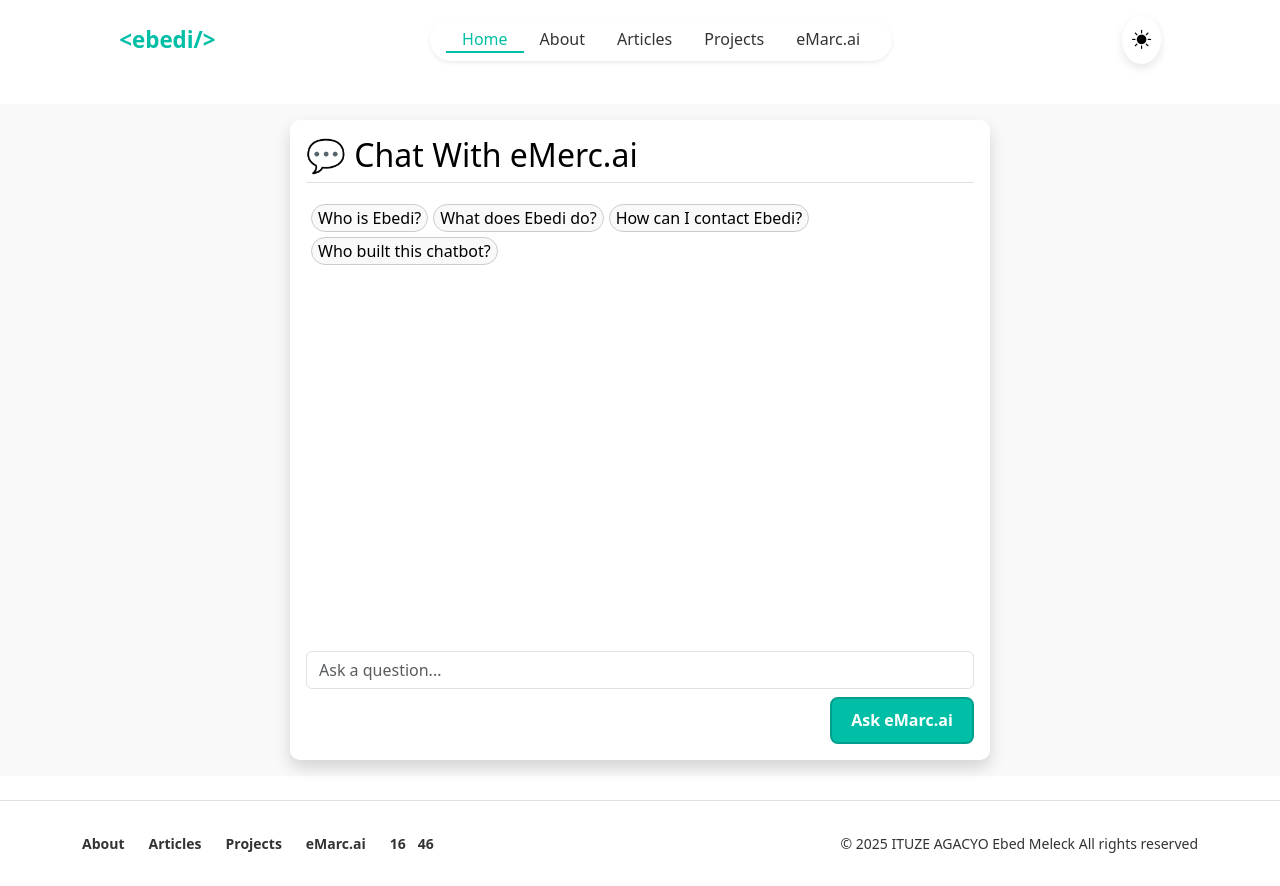
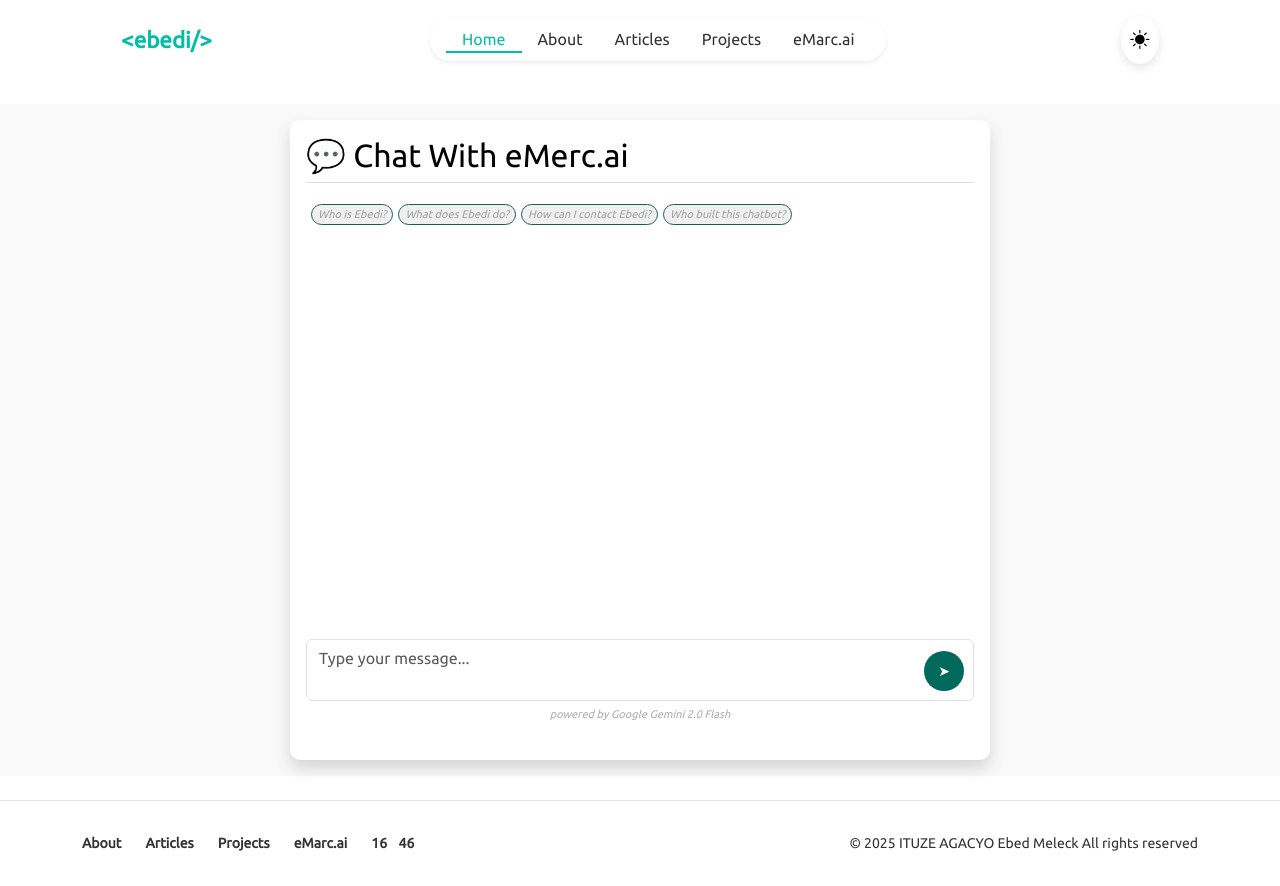
Before and after one commit to ISONIC0788/ebedimeleck.engineer, a React (Vite) app in the folder front-end/: page /eMarc.ai in a window 1280 px wide. Built offline with nearby package versions, Linux system fonts and the light colour scheme.

Commit message:
changed font and content on chat ai section

```diff
--- a/front-end/src/components/GeminiChat.jsx
+++ b/front-end/src/components/GeminiChat.jsx
@@ -1,4 +1,5 @@
 import React, { useState } from "react";
+// import '../App.css'
 
 // Predefined Q&A (you can extend this)
 const predefinedQA = {
@@ -51,7 +52,8 @@ function GeminiChat() {
       }, 400);
       return;
     }
-   const baseURL = "https://ebedimeleck-engineer.onrender.com"|| "http://localhost:5000";
+    const baseURL =
+      "https://ebedimeleck-engineer.onrender.com" || "http://localhost:5000";
     // Call Gemini backend
     try {
       const res = await fetch(`${baseURL}/ask`, {
@@ -141,22 +143,59 @@ function GeminiChat() {
         </div>
 
         {/* Chat Footer */}
-        <div className="chat-footer d-flex align-items-center gap-2">
-          <input
-            type="text"
+        <div
+          className="chat-footer"
+          style={{ position: "relative", width: "100%" }}
+        >
+          <textarea
             className="form-control"
-            placeholder="Ask a question..."
+            placeholder="Type your message..."
             value={prompt}
             onChange={(e) => setPrompt(e.target.value)}
-            onKeyDown={(e) => e.key === "Enter" && handleAsk()}
+            onKeyDown={(e) => e.key === "Enter" && !e.shiftKey && handleAsk()}
+            rows={2}
+            style={{
+              resize: "none",
+              paddingRight: "60px", // space for button inside textarea
+            }}
           />
           <button
             onClick={() => handleAsk()}
-            className={`ask-gemini-btn ${loading ? "loading" : ""}`}
             disabled={loading}
+            style={{
+              position: "absolute",
+              right: "10px",
+              bottom: "10px",
+              borderRadius: "50%",
+              width: "40px",
+              height: "40px",
+              display: "flex",
+              alignItems: "center",
+              justifyContent: "center",
+              backgroundColor: "#00695c",
+              color: "#fff",
+              border: "none",
+              fontSize: "14px",
+              cursor: "pointer",
+            }}
           >
-            {loading ? "Thinking..." : "Ask eMarc.ai"}
+            {loading ? "..." : "➤"}
           </button>
+        </div>
+        <div style={{ display: "flex", justifyContent: "center" }}>
+          <p
+            style={{
+              bottom: "10px",
+              right: "15px",
+              fontSize: "11px",
+              color: "#999",
+              opacity: 0.8,
+              fontStyle: "italic",
+              padding:"5px"
+            }}
+          >
+            powered by Google Gemini 2.0 Flash
+          </p>
         </div>
       </div>
     </div>
--- a/front-end/src/styles/navbar.scss
+++ b/front-end/src/styles/navbar.scss
@@ -1,14 +1,17 @@
 // Light and dark mode variables
+@import url('https://fonts.googleapis.com/css2?family=Ubuntu&display=swap');
+body {
+  font-family: 'Ubuntu', sans-serif;
+}
+
+
 $light-bg: #ffffff;
 $light-text: #333;
 $primary-accent: #00bfa6;
 $dark-bg: #1e1e1e;
 $dark-text: #f0f0f0;
 
-// $light-bg: #ffffff;
-// $light-text: #333333;
-// $dark-bg: #1e1e1e;
-// $dark-text: #f0f0f0;
+
 $text-muted-light: #555555;
 $text-muted-dark: #b0b0b0;
 
@@ -66,7 +69,6 @@ body.dark-mode {
   transition: 0.3s ease;
 }
 
-
 .logo {
   font-size: 1.4rem;
   font-weight: bold;
@@ -118,7 +120,6 @@ body.dark-mode {
     position: absolute;
     top: 5rem;
     backdrop-filter: blur(10px);
-
   }
 }
 
@@ -132,7 +133,6 @@ body.dark-mode {
   cursor: pointer;
   transition: 0.3s ease;
 }
-
 
 // footer
 
@@ -167,13 +167,7 @@ body.dark-mode .footer {
   }
 }
 
-
-
-
-
 //hero.scss
-
-
 
 .hero-section {
   background-color: $light-bg;
@@ -223,7 +217,7 @@ body.dark-mode .footer {
     .lead {
       color: $text-muted-dark;
     }
-    .title-name{
+    .title-name {
       color: #f0f0f0;
     }
 
@@ -233,12 +227,11 @@ body.dark-mode .footer {
   }
 }
 
-
 .sidebar-card {
   background-color: $light-bg;
   color: $light-text;
   transition: background-color 0.3s ease, color 0.3s ease;
-  border:  0.5px solid #0a6847;
+  border: 0.5px solid #0a6847;
 
   .text-muted {
     color: $text-muted-light;
@@ -255,7 +248,7 @@ body.dark-mode .footer {
 // Dark Mode Styles
 body.dark-mode .sidebar-card {
   background-color: $dark-bg;
-  color: $dark-text ;
+  color: $dark-text;
   // border:  1px solid #0a6847 ;
 
   .text-muted {
@@ -266,8 +259,6 @@ body.dark-mode .sidebar-card {
     border-color: lighten($primary-accent, 15%);
   }
 }
-
-
 
 body.dark-mode {
   .dark-mode-card {
@@ -284,19 +275,15 @@ body.dark-mode {
   }
 }
 
-
-
 .article-card:hover {
   transform: translateY(-3px);
   box-shadow: 0 6px 20px rgba(0, 0, 0, 0.1);
   transition: all 0.3s ease;
 
-  border:  1px solid #00bfa6 ; /* darker green or any shade you want   #0a6847*/
+  border: 1px solid #00bfa6; /* darker green or any shade you want   #0a6847*/
   // text-decoration: underline;
   transition: all 0.3s ease;
 }
-
-
 
 .portfolio-card {
   background-color: $light-bg;
@@ -356,13 +343,11 @@ body.dark-mode .portfolio-card {
   }
 }
 
-
-
-
 // about annimtion
 
 @keyframes bounce {
-  0%, 100% {
+  0%,
+  100% {
     transform: translateY(0);
   }
 
@@ -386,7 +371,6 @@ body.dark-mode .portfolio-card {
   box-shadow: 0 8px 25px rgba(0, 0, 0, 0.35);
 }
 
-
 body.dark-mode .animated-shadow:hover {
   transform: scale(1.05);
   box-shadow: 0 8px 25px #00bfa6;
@@ -404,10 +388,6 @@ body.dark-mode .animated-shadow:hover {
     }
   }
 }
-
-
-
-
 
 // project section
 
@@ -454,7 +434,6 @@ body.dark-mode .animated-shadow:hover {
   font-size: 1.125rem;
   line-height: 1.8;
 }
-
 
 /* LoadingDots.css */
 /* LoadingDots.css */
@@ -504,51 +483,6 @@ body.dark-mode .animated-shadow:hover {
   transition: transform 0.3s ease;
 }
 
-
-
-// .ask-gemini-btn {
-//   background-color: $primary-accent;
-//   color: white;
-//   border: 2px solid darken($primary-accent, 10%);
-//   padding: 0.6rem 1.2rem;
-//   border-radius: 0.5rem;
-//   font-weight: 600;
-//   font-size: 1rem;
-//   cursor: pointer;
-//   transition: all 0.3s ease;
-//   position: relative;
-
-//   &:hover {
-//     background-color: darken($primary-accent, 5%);
-//     transform: translateY(-1px);
-//   }
-
-//   &.loading {
-//     pointer-events: none;
-//     opacity: 0.7;
-
-//     &::after {
-//       content: '';
-//       position: absolute;
-//       right: 1rem;
-//       top: 50%;
-//       width: 16px;
-//       height: 16px;
-//       margin-top: -8px;
-//       border: 2px solid white;
-//       border-top-color: transparent;
-//       border-radius: 50%;
-//       animation: spin 0.8s linear infinite;
-//     }
-//   }
-// }
-
-// @keyframes spin {
-//   0% { transform: rotate(0deg); }
-//   100% { transform: rotate(360deg); }
-// }
-
-
 .chat-container {
   display: flex;
   justify-content: center;
@@ -582,7 +516,8 @@ body.dark-mode .animated-shadow:hover {
   margin-bottom: 1.25rem;
 }
 
-.user-message, .bot-response {
+.user-message,
+.bot-response {
   background-color: #f5f5f5;
   padding: 0.75rem 1rem;
   border-radius: 10px;
@@ -609,19 +544,6 @@ body.dark-mode .animated-shadow:hover {
 }
 
 /* Button Styling */
-.ask-gemini-btn {
-  background-color: #00bfa6;
-  color: white;
-  border: 2px solid #009f8d;
-  padding: 0.6rem 1.2rem;
-  border-radius: 0.5rem;
-  font-weight: 600;
-  font-size: 1rem;
-  cursor: pointer;
-  transition: all 0.3s ease;
-  position: relative;
-  align-self: flex-end;
-}
 
 .ask-gemini-btn:hover {
   background-color: #00a893;
@@ -633,7 +555,7 @@ body.dark-mode .animated-shadow:hover {
 }
 
 .ask-gemini-btn.loading::after {
-  content: '';
+  content: "";
   position: absolute;
   right: 1rem;
   top: 50%;
@@ -647,8 +569,12 @@ body.dark-mode .animated-shadow:hover {
 }
 
 @keyframes spin {
-  0% { transform: rotate(0deg); }
-  100% { transform: rotate(360deg); }
+  0% {
+    transform: rotate(0deg);
+  }
+  100% {
+    transform: rotate(360deg);
+  }
 }
 
 .loading-bar {
@@ -684,7 +610,8 @@ body.dark-mode .animated-shadow:hover {
 }
 
 @keyframes loading-bar {
-  0%, 100% {
+  0%,
+  100% {
     transform: scaleY(0.6);
   }
   50% {
@@ -739,7 +666,9 @@ body.dark-mode .animated-shadow:hover {
   justify-content: start;
   align-items: center;
 }
-
+.suggestion-btn {
+  border: 1px solid #004d40;
+}
 .bar-loader {
   display: flex;
   gap: 6px;
@@ -760,7 +689,8 @@ body.dark-mode .animated-shadow:hover {
 }
 
 @keyframes loading-bar {
-  0%, 100% {
+  0%,
+  100% {
     transform: scaleY(0.6);
   }
   50% {
@@ -788,30 +718,30 @@ body.dark-mode .animated-shadow:hover {
   color: #2e7d32;
 }
 
-
-
 .chat-body {
-  max-height: 400px;  /* or whatever height you want */
+  max-height: 400px; /* or whatever height you want */
   overflow-y: scroll;
 
   /* Hide scrollbar for Chrome, Safari and Opera */
-  scrollbar-width: none;  /* Firefox */
-  -ms-overflow-style: none;  /* IE and Edge */
+  scrollbar-width: none; /* Firefox */
+  -ms-overflow-style: none; /* IE and Edge */
 }
 
 .chat-body::-webkit-scrollbar {
   display: none; /* Chrome, Safari and Opera */
 }
 
-
 .suggestion-btn {
-          border: 1px solid #ccc;
-          background-color: #f9f9f9;
-          border-radius: 20px;
-          // padding: 5px;
+  border: 1px solid #004d40;
+  font-size: 11px;            /* ✅ No quotes */
+  color: #999;
+  opacity: 0.9;
+  font-style: italic;         /* ✅ No quotes */
+  border-radius: 5rem;
   cursor: pointer;
   transition: background-color 0.2s;
 }
+
 .suggestion-btn:hover {
   background-color: #e4e4e4;
 }
@@ -833,7 +763,8 @@ body.dark-mode .animated-shadow:hover {
       background: #252525;
     }
 
-    .user-bubble, .gemini-bubble {
+    .user-bubble,
+    .gemini-bubble {
       background: #333;
       color: #fff;
     }
@@ -849,7 +780,6 @@ body.dark-mode .animated-shadow:hover {
     }
   }
 }
-
 
 .bubble-content {
   display: flex;
@@ -874,13 +804,13 @@ body.dark-mode .bar-loader span {
 }
 
 .chat-input {
-  background-color: black;      /* Background black */
-  color: white;                 /* Text color white for readability */
-  border: 1px solid #444;       /* Optional: border color for contrast */
+  background-color: black; /* Background black */
+  color: white; /* Text color white for readability */
+  border: 1px solid #444; /* Optional: border color for contrast */
 }
 
 .chat-input::placeholder {
-  color: #bbb;                  /* Lighter placeholder color */
+  color: #bbb; /* Lighter placeholder color */
 }
 
 // src/pages/NotFound.scss
@@ -904,3 +834,22 @@ body.dark-mode .bar-loader span {
     font-size: 1rem;
   }
 }
+
+.circle-btn {
+  border-radius: 50%;
+  width: 50px;
+  height: 50px;
+  padding: 0;
+  font-size: 10px;
+  display: flex;
+  align-items: center;
+  justify-content: center;
+  background-color: #007bff;
+  color: white;
+  border: none;
+  transition: background-color 0.3s ease;
+}
+
+.circle-btn:hover {
+  background-color: #0056b3;
+}
```
Also changed, not shown: front-end/src/components/NavBar.jsx (+9 -4 lines), front-end/src/components/PortfolioCard.jsx (+57 -40 lines). Lines whose indentation alone changed are shown as unchanged.
